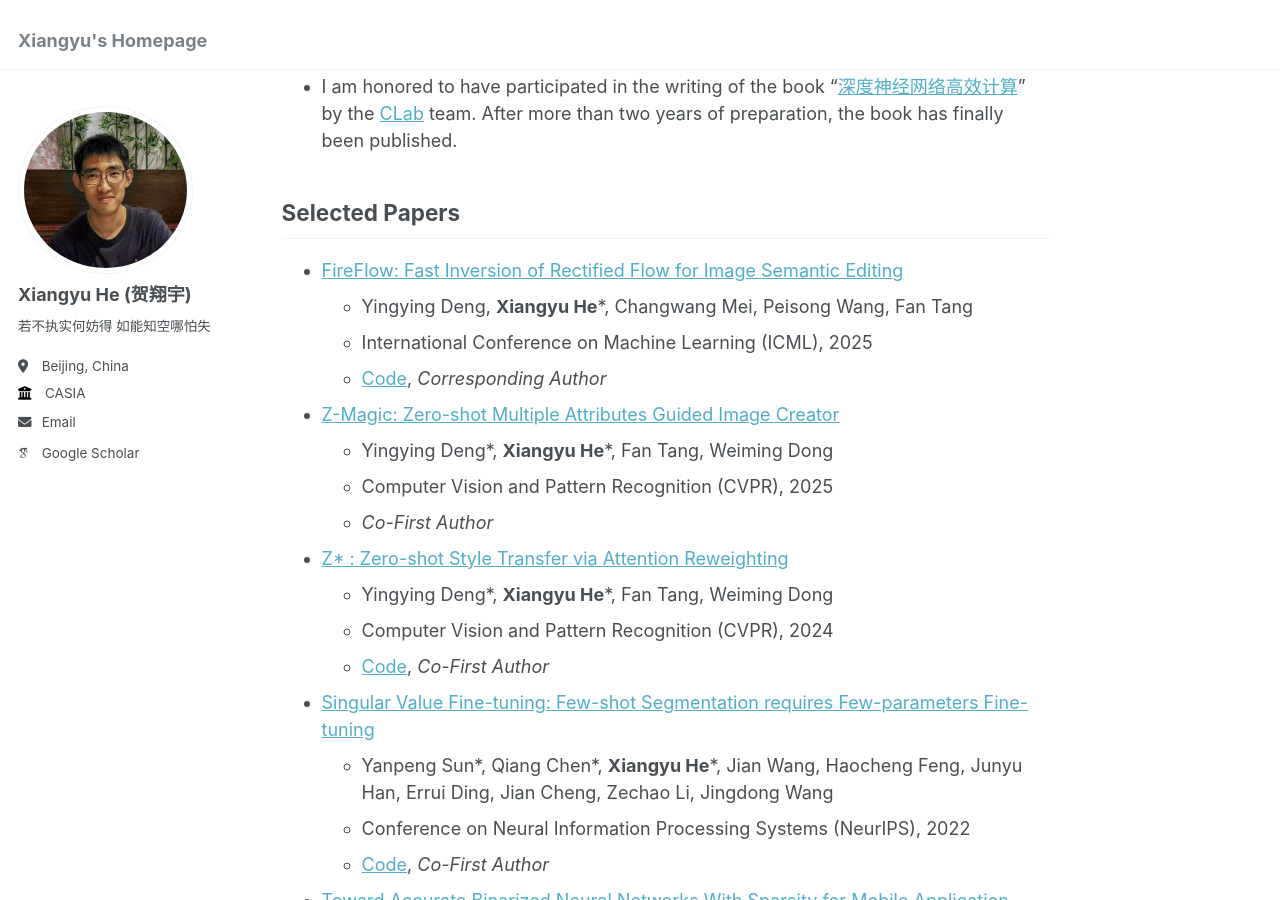
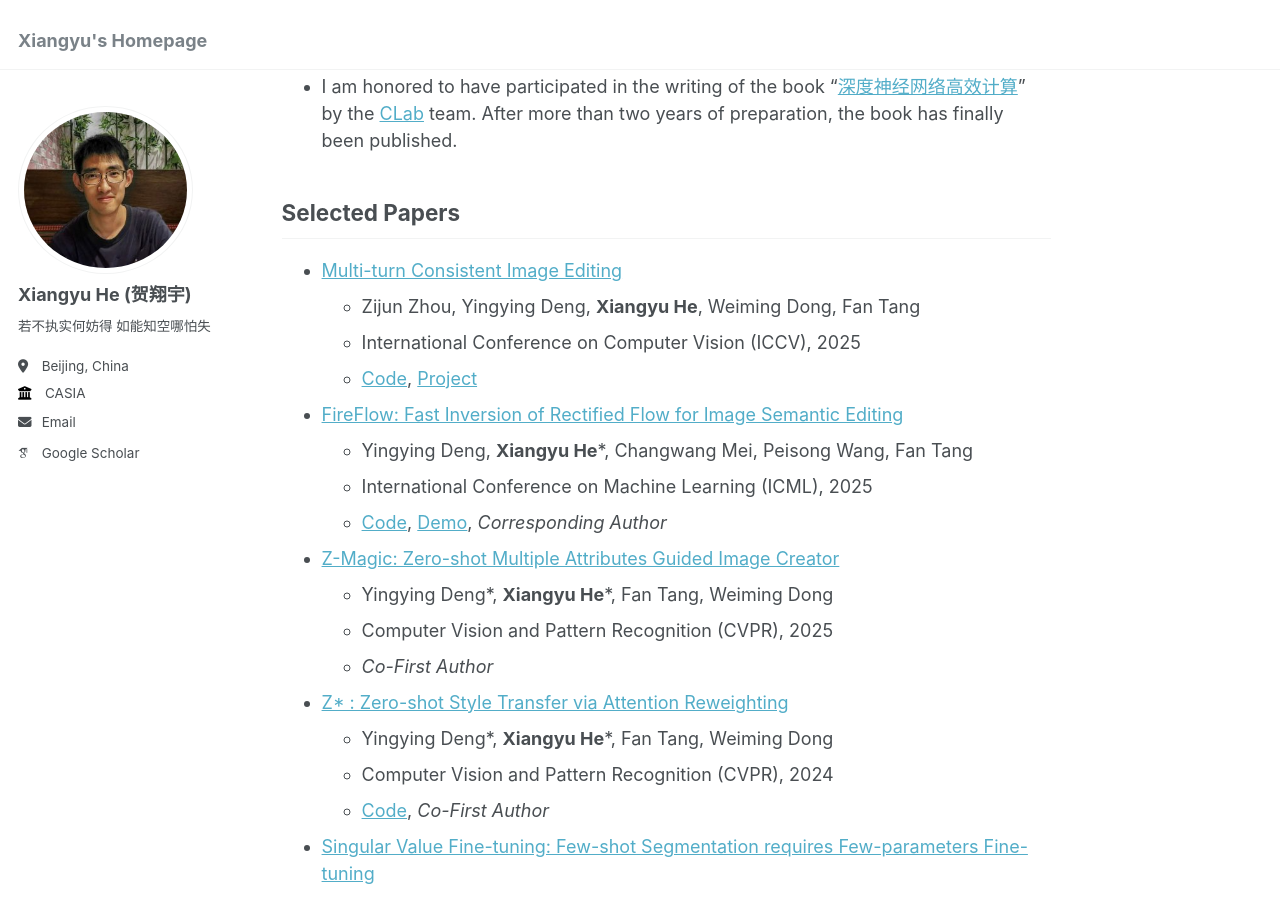
Before and after one commit to HolmesShuan/HolmesShuan.github.io, a Jekyll site: the page built from _pages/about.md, in a window 1280 px wide and 900 px high, scrolled down 1424 px. Built offline with Jekyll 4.4.1, drawn with Linux system fonts in a browser that asks for light colours; some web fonts are replaced.

Commit message:
Update about.md

```diff
--- a/_pages/about.md
+++ b/_pages/about.md
@@ -38,10 +38,14 @@ I earned my Ph.D. from the Institute of Automation, Chinese Academy of Sciences
 - I am honored to have participated in the writing of the book "[深度神经网络高效计算](https://www.phei.com.cn/module/wap/sbookcd.jsp?goodid=65351)" by the [CLab](https://clab.ia.ac.cn/) team. After more than two years of preparation, the book has finally been published.
 
 ## Selected Papers
+- [Multi-turn Consistent Image Editing](https://arxiv.org/abs/2505.04320)
+  - Zijun Zhou, Yingying Deng, **Xiangyu He**, Weiming Dong, Fan Tang
+  - International Conference on Computer Vision (ICCV), 2025
+  - [Code](https://github.com/ZhouZJ-DL/Multi-turn_Consistent_Image_Editing), [Project](https://zhouzj-dl.github.io/Multi-turn_Consistent_Image_Editing/)
 - [FireFlow: Fast Inversion of Rectified Flow for Image Semantic Editing](https://arxiv.org/abs/2412.07517)
   - Yingying Deng, **Xiangyu He***, Changwang Mei, Peisong Wang, Fan Tang
   - International Conference on Machine Learning (ICML), 2025
-  - [Code](https://github.com/HolmesShuan/FireFlow-Fast-Inversion-of-Rectified-Flow-for-Image-Semantic-Editing), *Corresponding Author*
+  - [Code](https://github.com/HolmesShuan/FireFlow-Fast-Inversion-of-Rectified-Flow-for-Image-Semantic-Editing), [Demo](https://huggingface.co/spaces/MagicBag/FireFlow),  *Corresponding Author*
 - [Z-Magic: Zero-shot Multiple Attributes Guided Image Creator](https://arxiv.org/abs/2503.12124)
   - Yingying Deng\*, **Xiangyu He***, Fan Tang, Weiming Dong
   - Computer Vision and Pattern Recognition (CVPR), 2025
```
